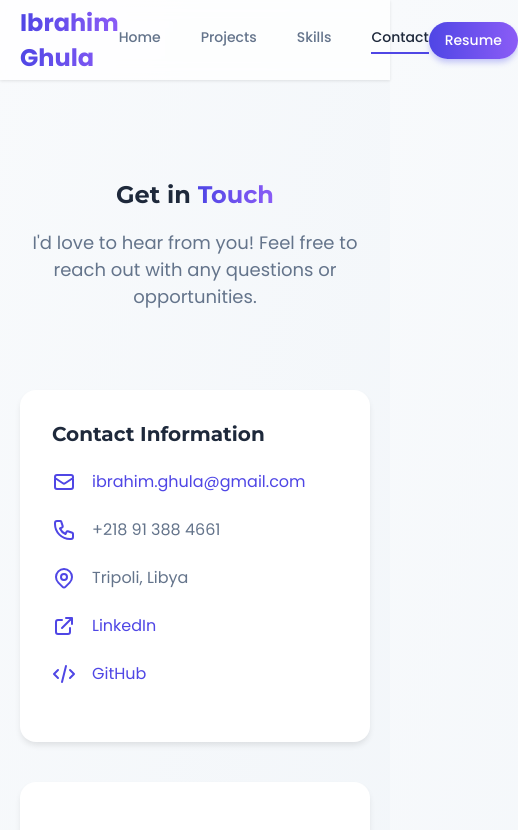
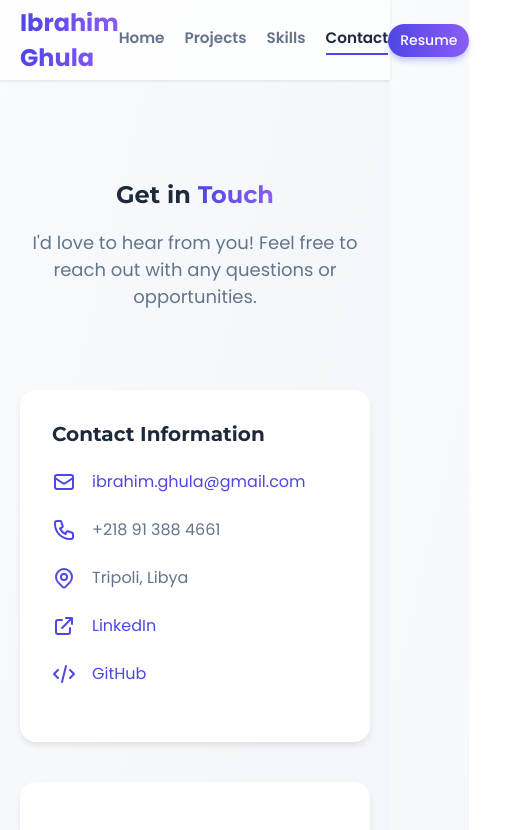
Before and after one commit to iGhula/iGhula.github.io, a plain HTML site: page contact.html in a window 390 px wide. Shown: the top 830 px of the page, 518 px wide, since content can reach past the window. Drawn offline with Linux system fonts and the light colour scheme.

Commit message:
Add files via upload

```diff
--- a/contact.html
+++ b/contact.html
@@ -58,8 +58,8 @@
     .nav-link {
       color: #64748b;
       text-decoration: none;
-      font-size: 0.875rem;
-      font-weight: 500;
+      font-size: 1rem;
+      font-weight: 600;
       padding-bottom: 4px;
       transition: all 0.2s;
     }
@@ -91,6 +91,21 @@
     .resume-btn:hover {
       transform: scale(1.05);
       box-shadow: 0 6px 8px -1px rgba(99, 102, 241, 0.6);
+    }
+
+    /* Mobile Styles */
+    @media (max-width: 640px) {
+      .nav-links {
+        gap: 20px;
+      }
+
+      .nav-link {
+        font-size: 0.95rem;
+      }
+
+      .resume-btn {
+        padding: 6px 12px;
+      }
     }
 
     /* Page Title */
```
Also changed, not shown: index.html (+15 -0 lines), projects.html (+17 -2 lines), skills.html (+17 -2 lines).
